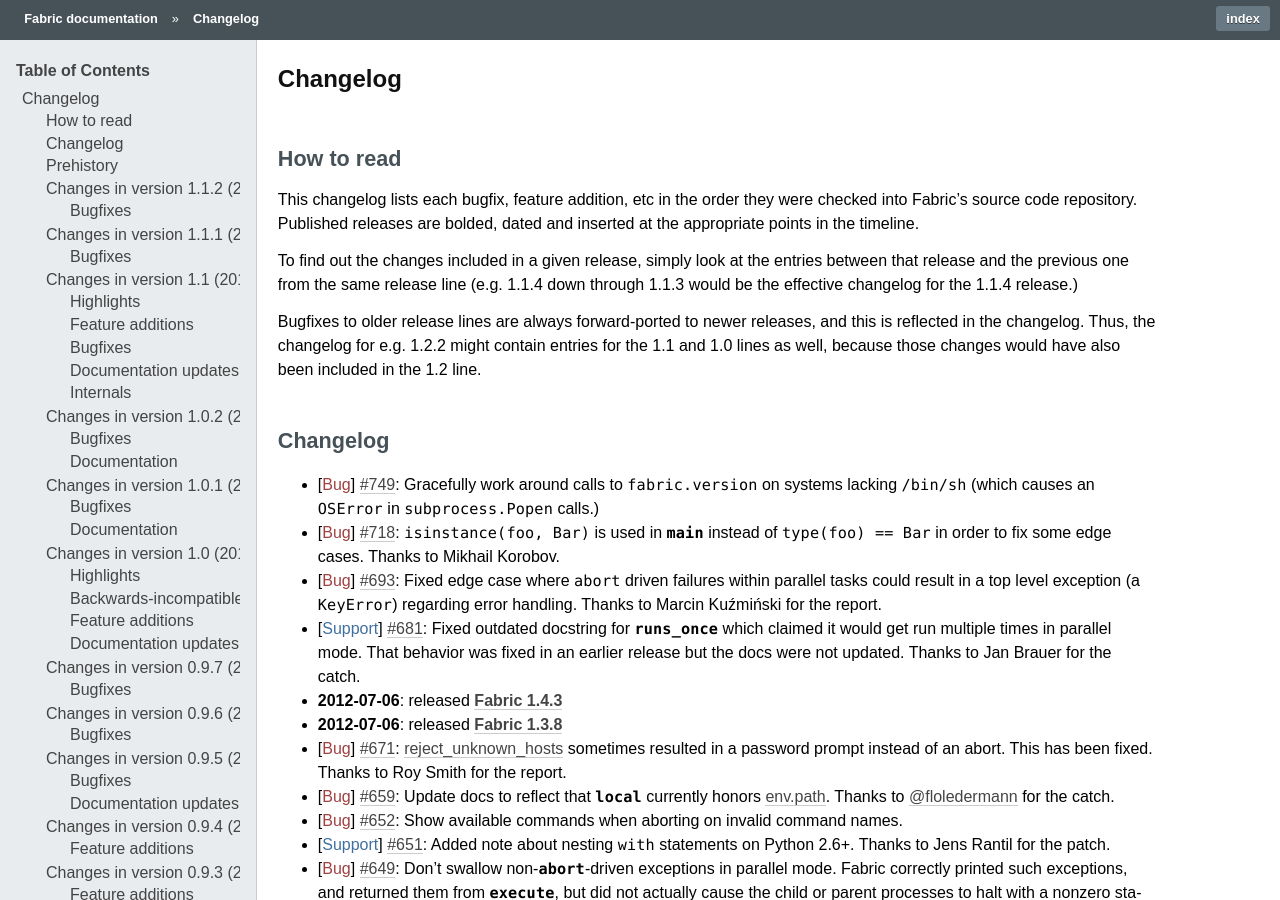
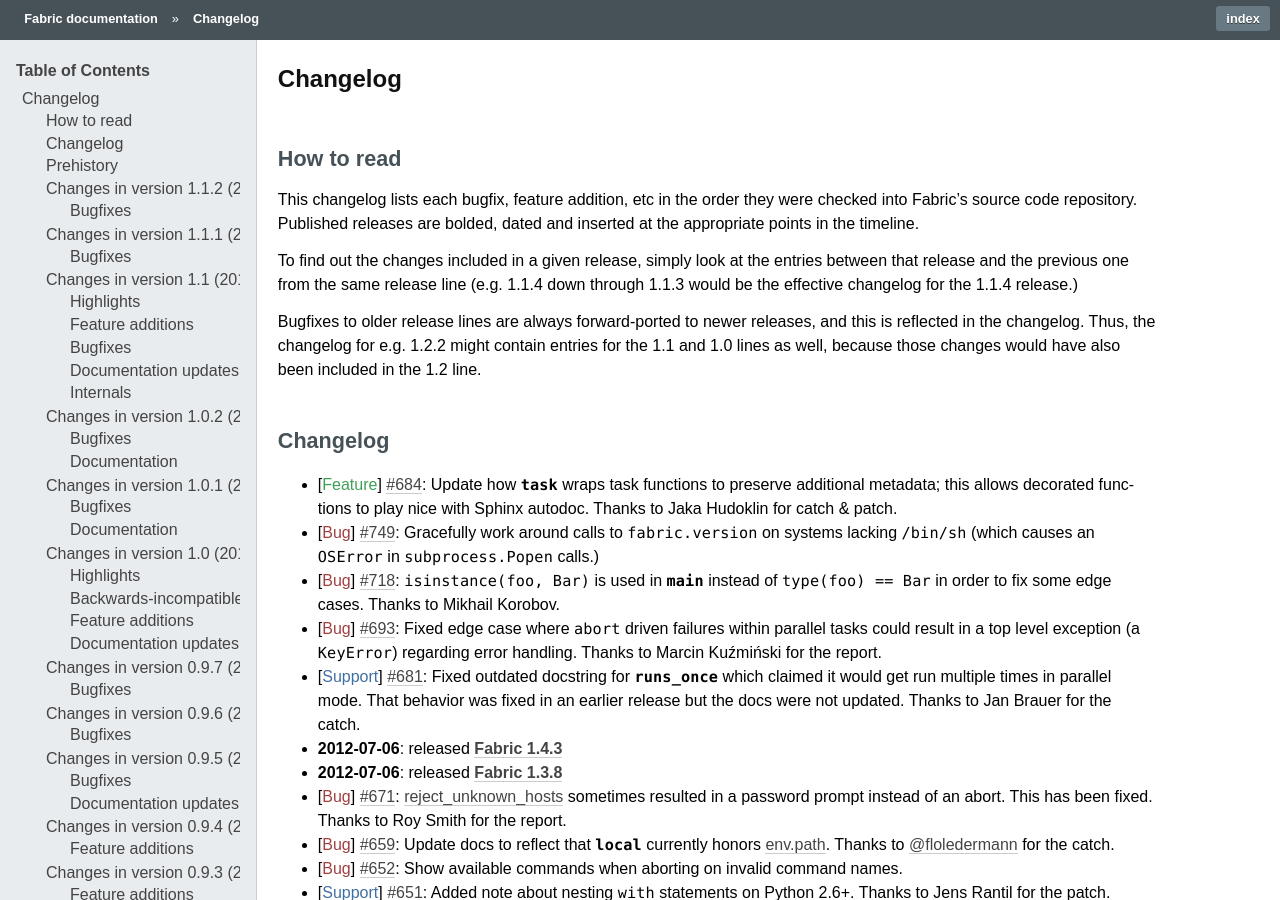
Before and after one commit to fabric/fabric, a Sphinx documentation site: the page built from docs/changelog.rst, in a window 1280 px wide and 900 px high. Built offline with Sphinx 7.4.7, drawn with Linux system fonts in a browser that asks for light colours; the version number could not be read and is left out.

Commit message:
Fixes #684

```diff
--- a/docs/changelog.rst
+++ b/docs/changelog.rst
@@ -25,6 +25,9 @@
 Changelog
 =========
 
+* :feature:`684` Update how `~fabric.decorators.task` wraps task functions to
+  preserve additional metadata; this allows decorated functions to play nice
+  with Sphinx autodoc. Thanks to Jaka Hudoklin for catch & patch.
 * :bug:`749` Gracefully work around calls to ``fabric.version`` on systems
   lacking ``/bin/sh`` (which causes an ``OSError`` in ``subprocess.Popen``
   calls.)
```
Also changed, not shown: 1 other file.
